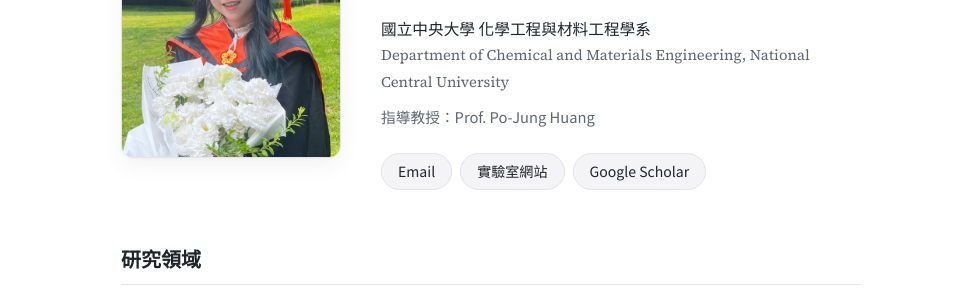
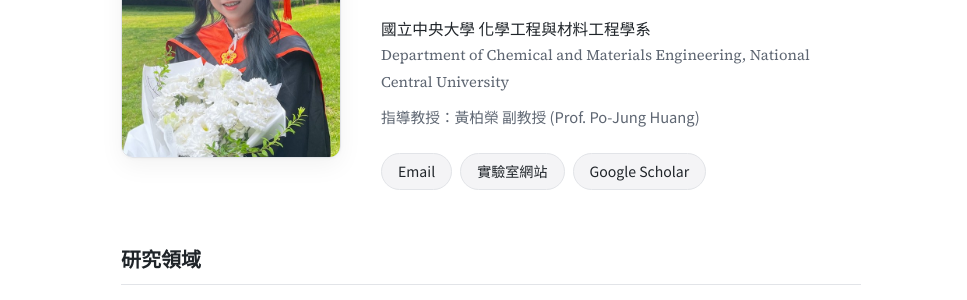
Before and after one commit to jyshenkk/jyshenkk.github.io, a Jekyll site: the page built from index.html, in a window 1280 px wide and 900 px high. Shown: the part 242-542 px from the top of the window, without its empty margins (149-1116 px from the left). Built offline with Jekyll 4.4.1, drawn with Linux system fonts in a browser that asks for light colours.

Commit message:
Update advisor title to Chinese and English with Associate Professor rank

```diff
--- a/_data/profile.yml
+++ b/_data/profile.yml
@@ -7,7 +7,7 @@ position: 博士班一年級
 position_en: Ph.D. Student
 affiliation: 國立中央大學 化學工程與材料工程學系
 affiliation_en: Department of Chemical and Materials Engineering, National Central University
-advisor: Prof. Po-Jung Huang
+advisor: 黃柏榮 副教授 (Prof. Po-Jung Huang)
 advisor_email: pjhuang@cc.ncu.edu.tw
 photo: /assets/images/profile-portrait.jpg
 
```
